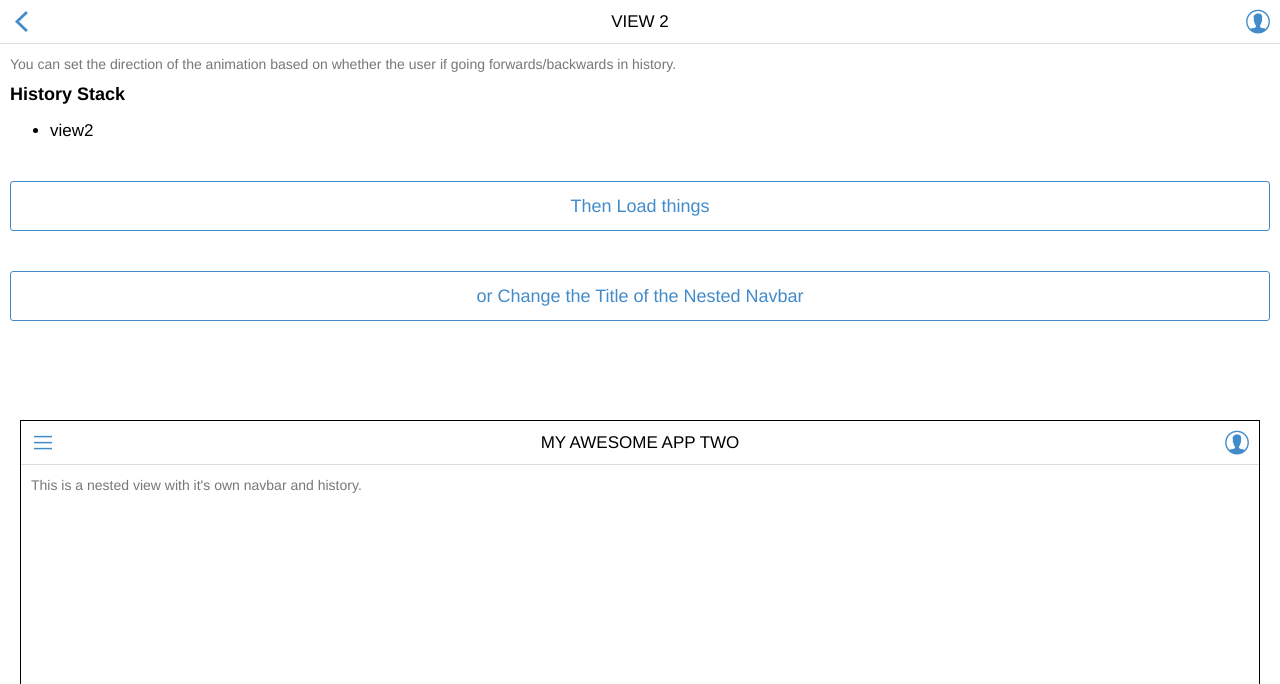
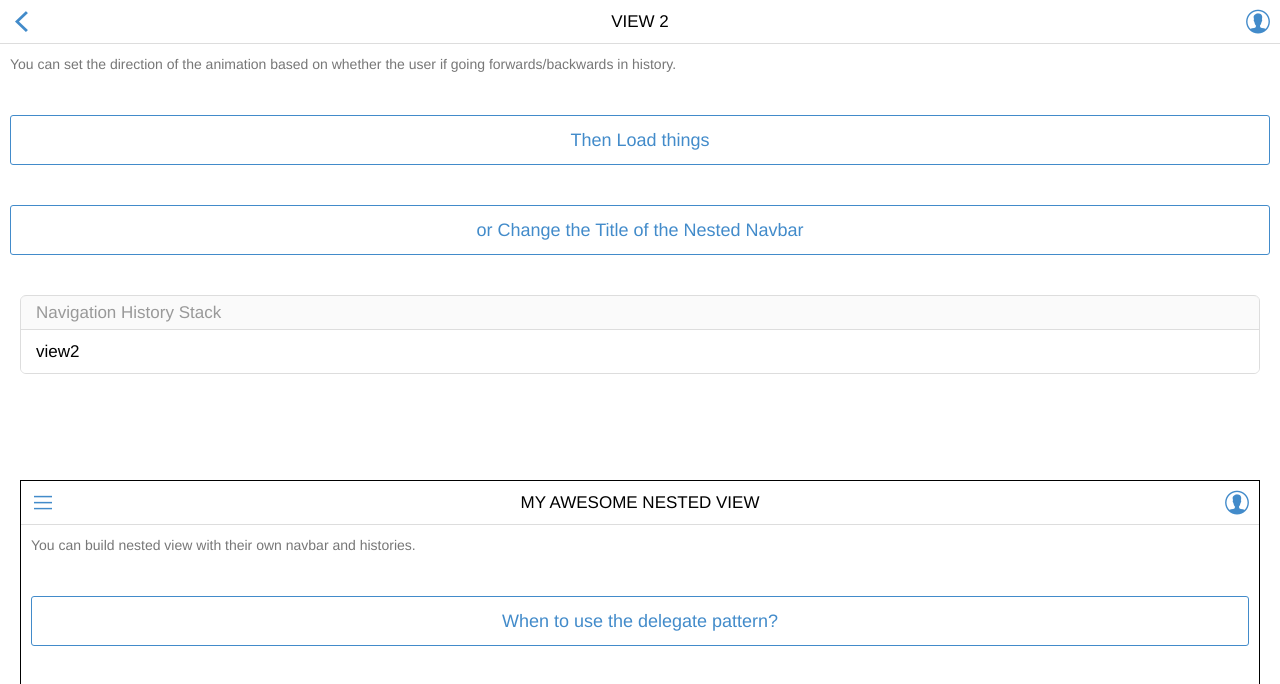
Before and after one commit to winkerVSbecks/delegate-services-tutorial, a plain HTML site: page index.html at #!/view1 in a window 1280 px wide. Both pictures are taken after a click on the link "Go To View 2". Shown: the top 684 px of the page. Drawn offline with nearby package versions, Linux system fonts and the light colour scheme; some packages are replaced by stand-ins of ours.

Commit message:
more explanation and minor changes to layout

```diff
--- a/css/style.css
+++ b/css/style.css
@@ -3,7 +3,7 @@ h1 {
 
 .nested-content {
   position: absolute;
-  top: 400px;
+  top: 460px;
   height: 300px;
   border: 1px solid black;
 }
--- a/js/app.js
+++ b/js/app.js
@@ -20,6 +20,11 @@ angular.module('delegateExampleApp', [
     .state('view2', {
       url: '/view2',
       templateUrl: 'partials/view2.html',
+      controller: 'ViewCtrl'
+    })
+    .state('view3', {
+      url: '/view3',
+      templateUrl: 'partials/view3.html',
       controller: 'ViewCtrl'
     });
 
--- /dev/null
+++ b/partials/history.html
@@ -0,0 +1,7 @@
+<div class="card">
+  <ul class="table-view">
+    <li class="table-view-cell table-view-divider">Navigation History Stack</li>
+    <li class="table-view-cell" ng-if="history().length==0"><em>no history yet</em></li>
+    <li ng-repeat="state in history()" class="table-view-cell">{{state.title}}</li>
+  </ul>
+</div>
--- a/partials/view1.html
+++ b/partials/view1.html
@@ -2,10 +2,9 @@
 
 <p>Alternatively we can get data from the directive, such as the navigation history.</p>
 
+<h4>How Does It Work?</h4>
+<p><code>navbar-delegate-service</code> lists all the methods available through the public API. These methods are actually defined in the <code>navbar-controller</code>. The <code>delegateService</code> is a function which maps these methods on to the service, when a handle is registered.</p>
+
 <p><a class="btn btn-block btn-primary btn-outlined" ng-click="goToView(2)">Go To View 2</a></p>
 
-<h4>History Stack</h4>
-<p ng-if="history().length==0"><em>no history</em></p>
-<ul>
-	<li ng-repeat="state in history()">{{state.title}}</li>
-</ul>
+<ng-include src="'partials/history.html'"></ng-include>
--- a/partials/view2.html
+++ b/partials/view2.html
@@ -1,18 +1,15 @@
 <p>You can set the direction of the animation based on whether the user if going forwards/backwards in history.</p>
-
-<h4>History Stack</h4>
-<p ng-if="history().length==0"><em>no history</em></p>
-<ul>
-  <li ng-repeat="state in history()">{{state.title}}</li>
-</ul>
 
 <p><a class="btn btn-block btn-primary btn-outlined" ng-click="loading()">Then Load things</a></p>
 
 <p><a class="btn btn-block btn-primary btn-outlined" ng-click="nestedNavbar()">or Change the Title of the Nested Navbar</a></p>
 
 <div class="nested-content content content-padded slide-left-right">
-  <nav-bar delegate-handle="my-awesome-navbar-two" title="My Awesome App Two"></nav-bar>
+  <nav-bar delegate-handle="my-awesome-navbar-two" title="My Awesome Nested View"></nav-bar>
   <div class="content content-padded">
-    <p>This is a nested view with it's own navbar and history.</p>
+    <p>You can build nested view with their own navbar and histories.</p>
+    <p><a class="btn btn-block btn-primary btn-outlined" ng-click="goToView(3)">When to use the delegate pattern?</a></p>
   </div>
 </div>
+
+<ng-include src="'partials/history.html'"></ng-include>
```
Also changed, not shown: partials/home.html (+1 -5 lines), partials/view3.html (added, +9 -0 lines).
